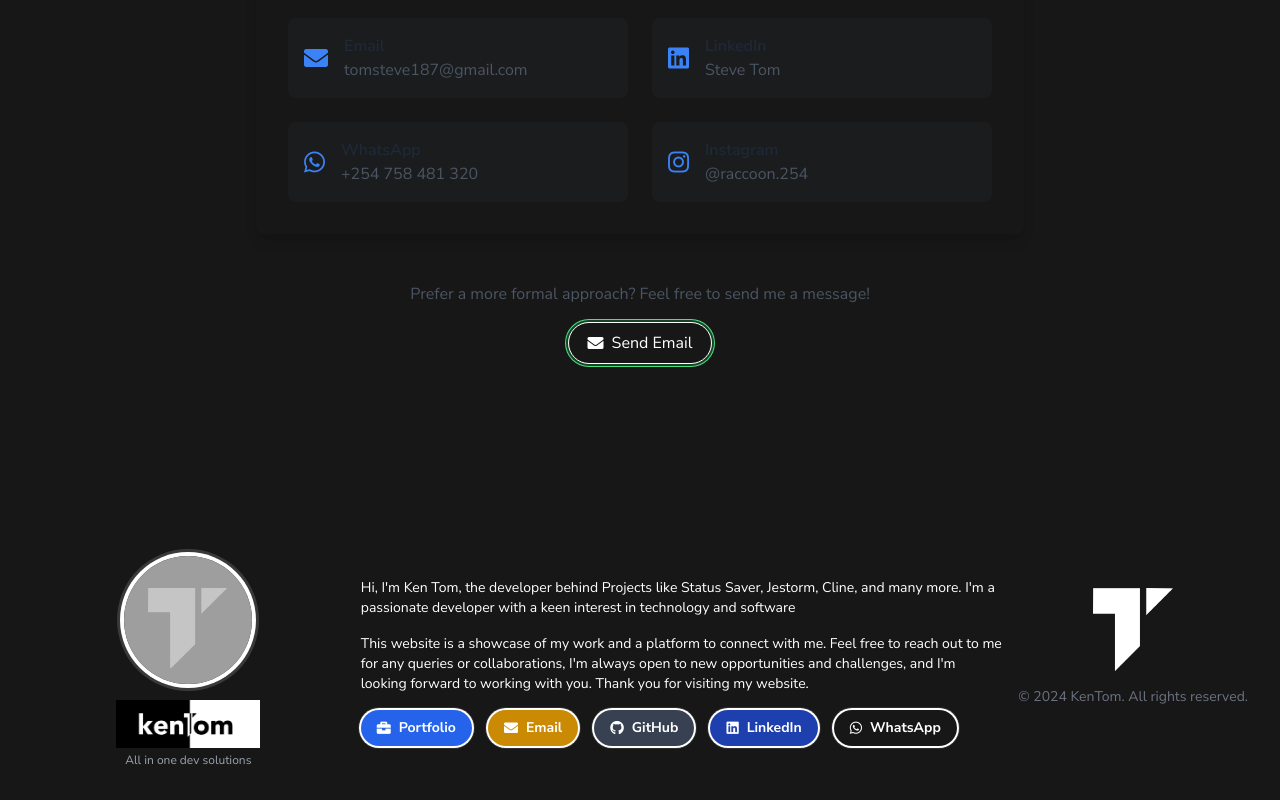
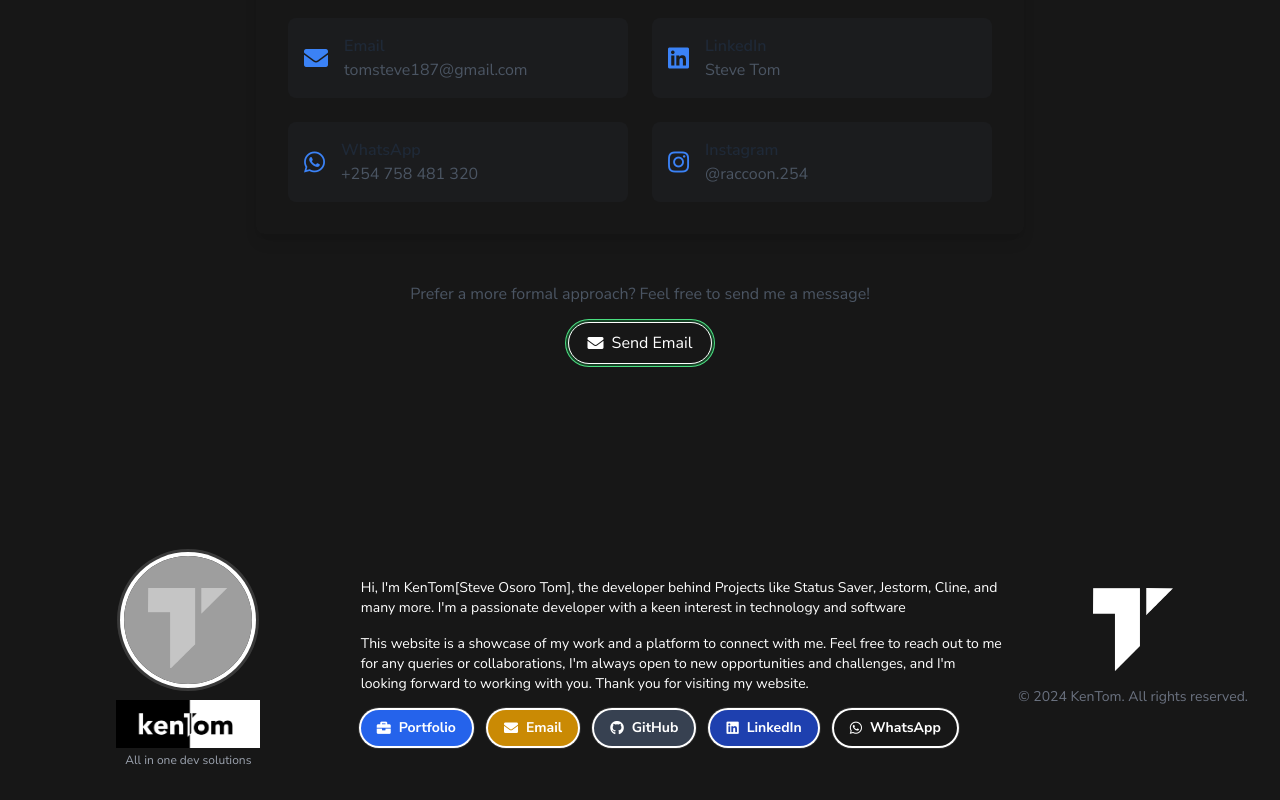
Before and after one commit to Raccoon254/svelte-portfolio, a SvelteKit app: page / in a window 1280 px wide. Shown: the part 3296-4096 px from the top of the page. Built offline with nearby package versions, Linux system fonts and the light colour scheme; grey boxes are pictures that could not be loaded.

Commit message:
Complete alias

```diff
--- a/src/routes/+layout.svelte
+++ b/src/routes/+layout.svelte
@@ -42,7 +42,7 @@
 					</div>
 					<div class="text-left col-span-2">
 						<p class="mb-4">
-							Hi, I'm Ken Tom, the developer behind Projects like Status Saver, Jestorm, Cline, and
+							Hi, I'm KenTom[Steve Osoro Tom], the developer behind Projects like Status Saver, Jestorm, Cline, and
 							many more. I'm a passionate developer with a keen interest in technology and software
 						</p>
 						<p class="mb-4">
```
